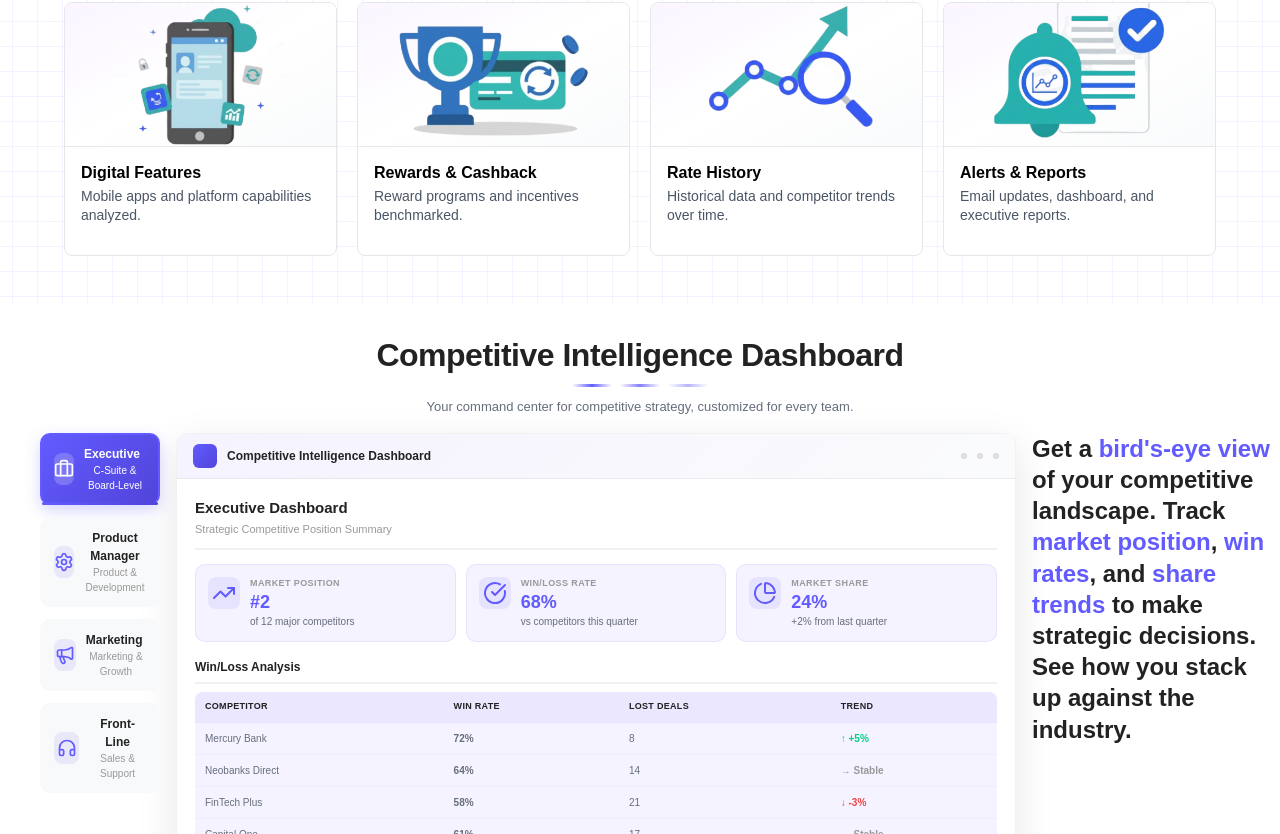
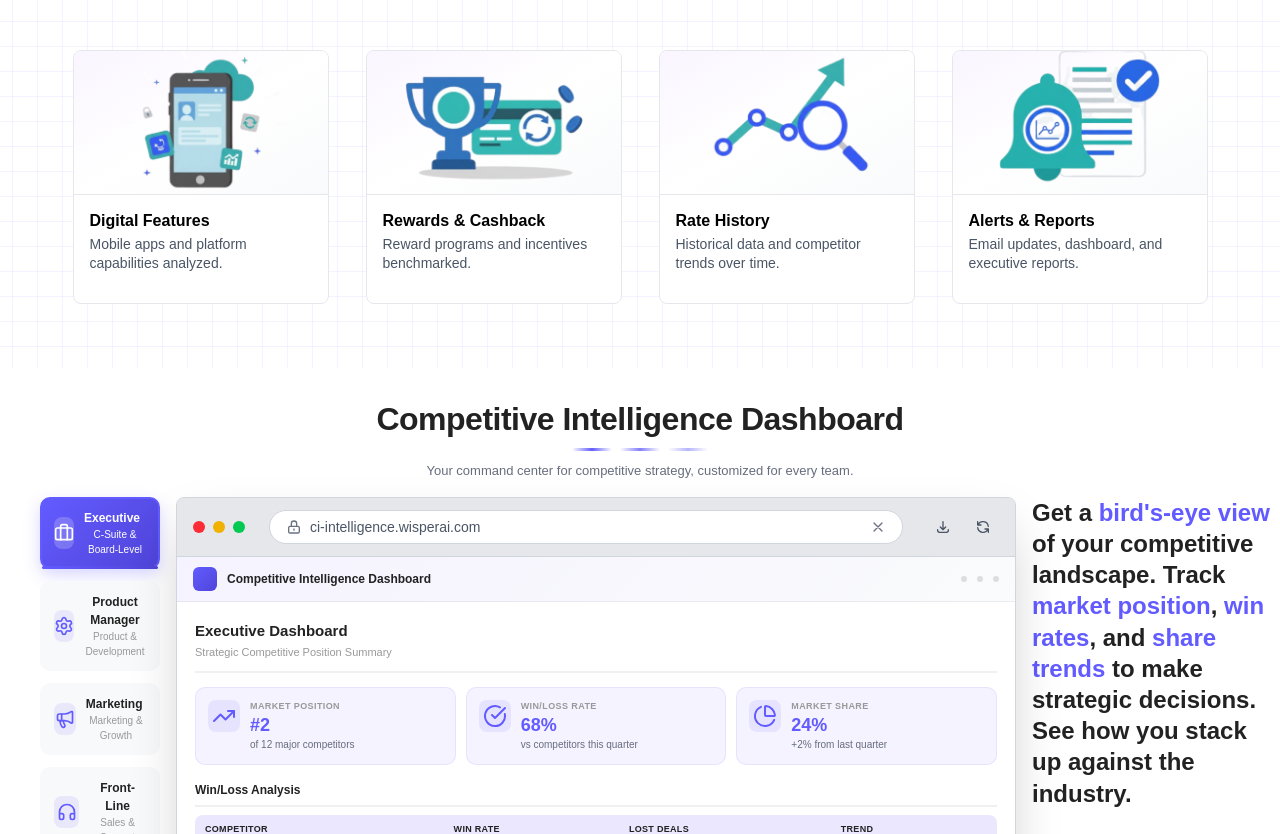
Before and after one commit to HamdanWisperAI/remi-website, a Next.js app: page /product/CI in a window 1280 px wide. Shown: the part 2566-3400 px from the top of the page. Built offline with nearby package versions, Linux system fonts and the light colour scheme.

Commit message:
changes in CI section

```diff
--- a/src/components/products/CI/IntelligenceDashboard.module.css
+++ b/src/components/products/CI/IntelligenceDashboard.module.css
@@ -210,12 +210,14 @@
 /* ===== DASHBOARD MOCKUP ===== */
 .dashboardMockup {
   background: #ffffff;
-  border-radius: 12px;
+  border-radius: 0;
   overflow: hidden;
-  box-shadow: 0 12px 40px rgba(0, 0, 0, 0.1);
-  border: 1px solid rgba(0, 0, 0, 0.05);
+  box-shadow: none;
+  border: none;
   display: flex;
   flex-direction: column;
+  height: 100%;
+  min-height: 600px;
 }
 
 /* Dashboard Header */
@@ -264,7 +266,8 @@
 .mainContent {
   padding: 18px;
   flex: 1;
-  min-height: auto;
+  min-height: 500px;
+  overflow-y: auto;
 }
 
 /* View Header */
--- a/src/components/products/CI/IntelligenceDashboard.tsx
+++ b/src/components/products/CI/IntelligenceDashboard.tsx
@@ -1,6 +1,7 @@
 import React, { useState, useEffect } from 'react'
 import { motion, AnimatePresence } from 'framer-motion'
 import styles from './IntelligenceDashboard.module.css'
+import { Safari } from '@/components/magicui/safari'
 import {
   Briefcase,
   Settings,
@@ -650,7 +651,8 @@ function IntelligenceDashboard() {
 
           {/* 70% - Dashboard */}
           <div className={styles.dashboardColumn}>
-            {/* Dashboard Mockup */}
+            {/* Safari Browser with Dashboard */}
+            <Safari url="ci-intelligence.wisperai.com" className="w-full">
               <div className={styles.dashboardMockup}>
                 {/* Header Bar */}
                 <div className={styles.dashboardHeader}>
@@ -693,6 +695,7 @@ function IntelligenceDashboard() {
                   </div>
                 </div>
               </div>
+            </Safari>
           </div>
 
           {/* 20% - Explanation Panel (Right) */}
--- a/src/components/products/CI/TrackSection.tsx
+++ b/src/components/products/CI/TrackSection.tsx
@@ -1,4 +1,5 @@
 import React from 'react'
+import { CardContainer, CardBody, CardItem } from '@/components/ui/3d-card'
 
 interface TrackCard {
   id: string
@@ -95,9 +96,14 @@ function TrackSection() {
         {/* Feature Cards Grid */}
         <div className="grid grid-cols-1 sm:grid-cols-2 lg:grid-cols-4 gap-3 lg:gap-5">
           {trackCards.map((card, index) => (
+            <CardContainer key={card.id} className="inter-var" containerClassName="py-4">
+              <CardBody className="bg-transparent relative group/card w-auto sm:w-[16rem] h-auto rounded-xl border-0">
+                <CardItem
+                  translateZ="50"
+                  className="w-full h-full"
+                >
                   <div
-              key={card.id}
-              className="group relative bg-white border border-gray-200 rounded-lg overflow-hidden transition-all duration-300 hover:shadow-lg hover:border-[#625bff] hover:border-2 hover:-translate-y-1 cursor-pointer opacity-0 animate-fade-in"
+                    className="group relative bg-white border border-gray-200 rounded-lg overflow-hidden transition-all duration-300 hover:shadow-lg hover:border-[#625bff] hover:border-2 cursor-pointer opacity-0 animate-fade-in w-full h-full"
                     style={{
                       animationDelay: `${index * 0.08}s`
                     }}
@@ -106,27 +112,46 @@ function TrackSection() {
                     <div className="absolute top-0 left-0 w-0 h-1 bg-[#625bff] group-hover:w-full transition-all duration-500" />
 
                     {/* Card Image Container */}
-              <div className="relative w-full h-28 md:h-32 lg:h-36 bg-gradient-to-br from-purple-50 via-white to-gray-50 border-b border-gray-200 group-hover:border-[#625bff] overflow-hidden">
+                    <CardItem
+                      translateZ="100"
+                      rotateX={5}
+                      className="relative w-full h-28 md:h-32 lg:h-36 bg-gradient-to-br from-purple-50 via-white to-gray-50 border-b border-gray-200 group-hover:border-[#625bff] overflow-hidden"
+                    >
                       <img
                         src={card.image}
                         alt={card.title}
                         className="w-full h-full object-cover transition-transform duration-300 group-hover:scale-110"
                       />
-              </div>
+                    </CardItem>
 
                     {/* Card Content */}
                     <div className="p-3 lg:p-4 flex flex-col flex-grow">
-                <h4 className="text-sm md:text-base lg:text-base font-bold text-black mb-1 leading-tight group-hover:text-[#625bff] transition-colors duration-300">
+                      <CardItem
+                        translateZ="70"
+                        className="text-sm md:text-base lg:text-base font-bold text-black mb-1 leading-tight group-hover:text-[#625bff] transition-colors duration-300"
+                      >
                         {card.title}
-                </h4>
-                <p className="text-xs md:text-sm text-gray-600 leading-snug flex-grow">
+                      </CardItem>
+                      <CardItem
+                        as="p"
+                        translateZ="40"
+                        className="text-xs md:text-sm text-gray-600 leading-snug flex-grow"
+                      >
                         {card.subtitle}
-                </p>
+                      </CardItem>
 
                       {/* Bottom accent line */}
-                <div className="mt-3 h-0.5 w-0 bg-gradient-to-r from-[#625bff] to-purple-400 group-hover:w-full transition-all duration-500" />
+                      <CardItem
+                        translateZ="80"
+                        className="mt-3"
+                      >
+                        <div className="h-0.5 w-0 bg-gradient-to-r from-[#625bff] to-purple-400 group-hover:w-full transition-all duration-500" />
+                      </CardItem>
                     </div>
                   </div>
+                </CardItem>
+              </CardBody>
+            </CardContainer>
           ))}
         </div>
       </div>
```
Lines whose indentation alone changed are shown as unchanged.
